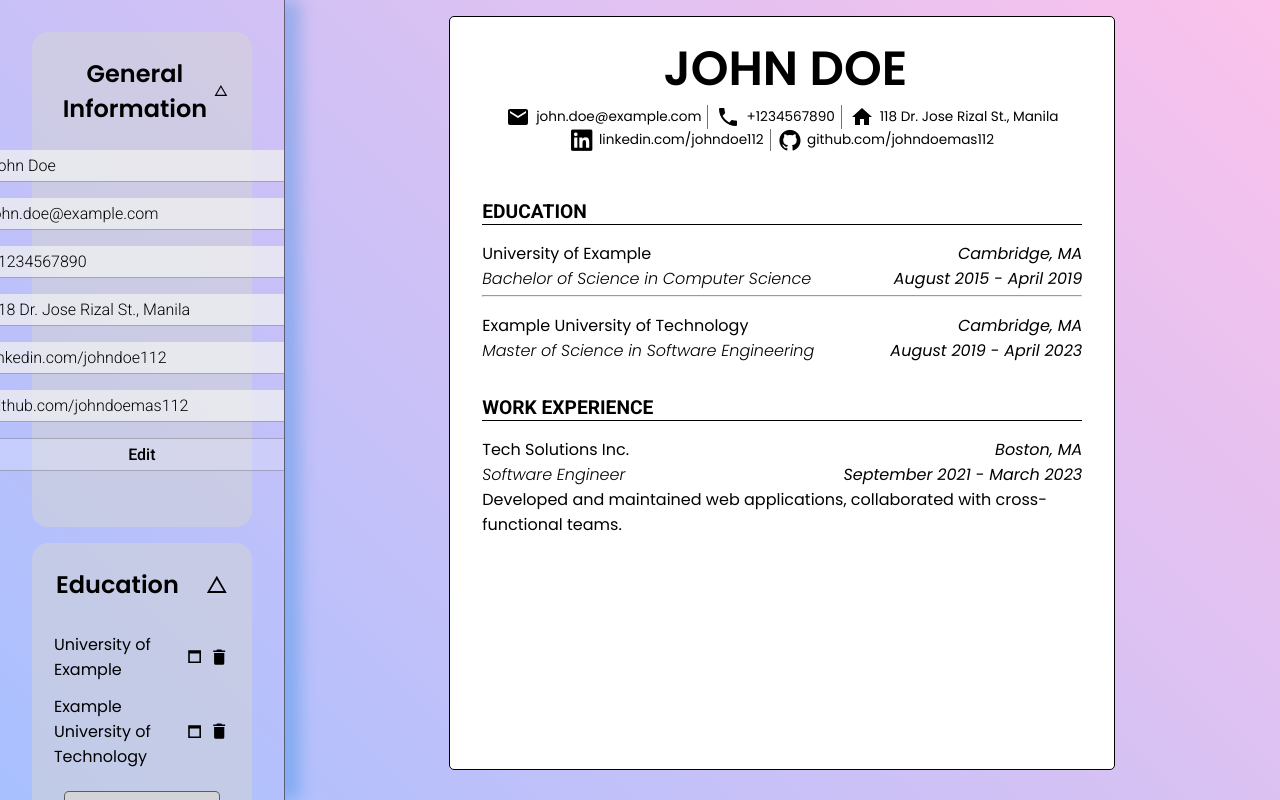
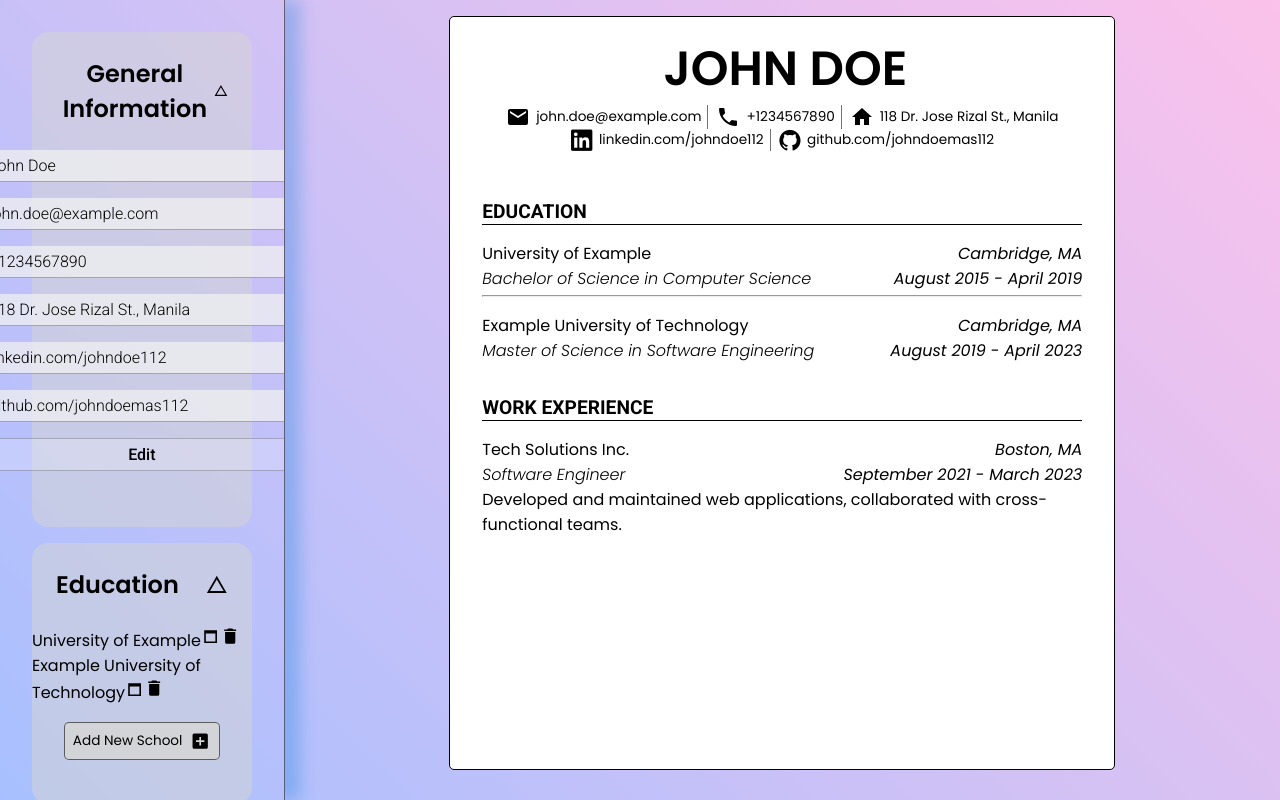
Before and after one commit to espiritukarl/odin-cv-application, a React (Vite) app: page / in a window 1280 px wide. Both pictures are taken after a click on the button "Education". Built offline with nearby package versions, Linux system fonts and the light colour scheme.

Commit message:
Made form so that it would work for both Work and Education

```diff
--- a/src/styles/form.css
+++ b/src/styles/form.css
@@ -69,7 +69,7 @@ textarea,
   border-radius: 5px;
 }
 
-.education-header {
+.list-header {
   display: flex;
   justify-content: space-between;
   align-items: center;
@@ -80,7 +80,7 @@ textarea,
   cursor: default;
 }
 
-.education-header:hover {
+.list-header:hover {
   background-color: rgba(212, 212, 212, 0.534);
 }
 
@@ -89,7 +89,7 @@ textarea,
   cursor: pointer;
 }
 
-.education-button-container {
+.list-button-container {
   display: flex;
   justify-content: center;
   align-items: center;
```
